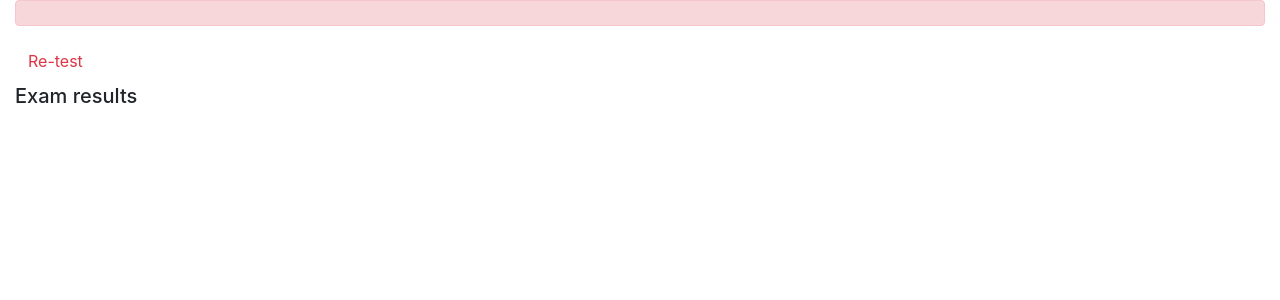
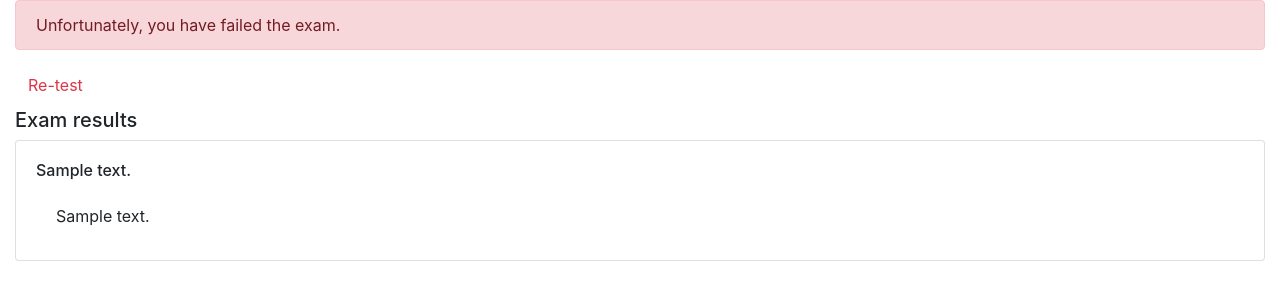
Before and after one commit to priya270497/django_model, a Django app: template onlinecourse/templates/onlinecourse/exam_result_bootstrap.html in a window 1280 px wide. Shown: the part 56-356 px from the top of the page. Run offline with Django 3.2, Linux system fonts and the light colour scheme; the template is opened without the code that fills it: most values are stand-ins (such as "Sample title", 1, 10 or a date in 2020); some libraries are stand-ins or nearby versions.

Commit message:
Modified the Bootstrap HTML file for exam result

```diff
--- a/onlinecourse/templates/onlinecourse/exam_result_bootstrap.html
+++ b/onlinecourse/templates/onlinecourse/exam_result_bootstrap.html
@@ -38,17 +38,35 @@
 <div class="container-fluid">
     {% if grade > 80 %}
     <div class="alert alert-success">
-       <!--HINT Display passed info -->
+        You have passed the exam! Congratulations!
     </div>
         {% else %}
         <div class="alert alert-danger">
-            <!--HINT Display failed info -->
+            Unfortunately, you have failed the exam.
         </div>
         <a class="btn btn-link text-danger" href="{% url 'onlinecourse:course_details' course.id %}">Re-test</a>
         {% endif %}
         <div class="card-columns-vertical mt-1">
-        <h5 class="">Exam results</h5>
-            <!--HINT Display exam results-->
+            <h5 class="">Exam results</h5>
+            {% for question in course.question_set.all %}
+            <div class="card">
+                <div class="card-body">
+                    <h6 class="card-title">{{ question.text }}</h6>
+                    <ul class="list-group list-group-flush">
+                        {% for choice in question.choice_set.all %}
+                        <li class="list-group-item {% if choice.is_correct %}bg-success text-white{% endif %}">
+                            {{ choice.choice_text }}
+                            {% if choice.is_correct and choice.id in selected_ids %}
+                            <span class="badge badge-success float-right">Correct</span>
+                            {% elif not choice.is_correct and choice.id in selected_ids %}
+                            <span class="badge badge-danger float-right">Incorrect</span>
+                            {% endif %}
+                        </li>
+                        {% endfor %}
+                    </ul>
+                </div>
+            </div>
+            {% endfor %}
         </div>
     </div>
 </body>
```
